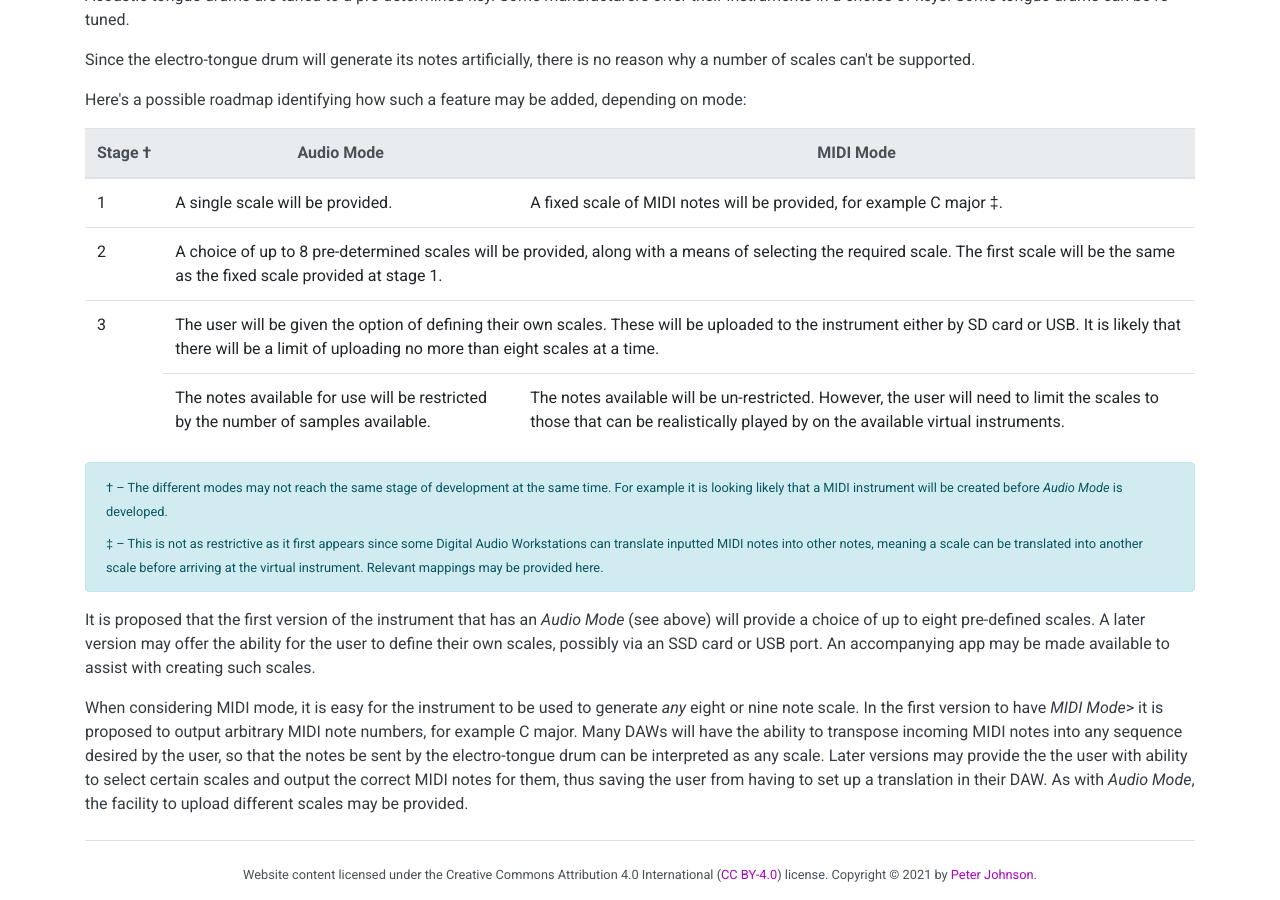
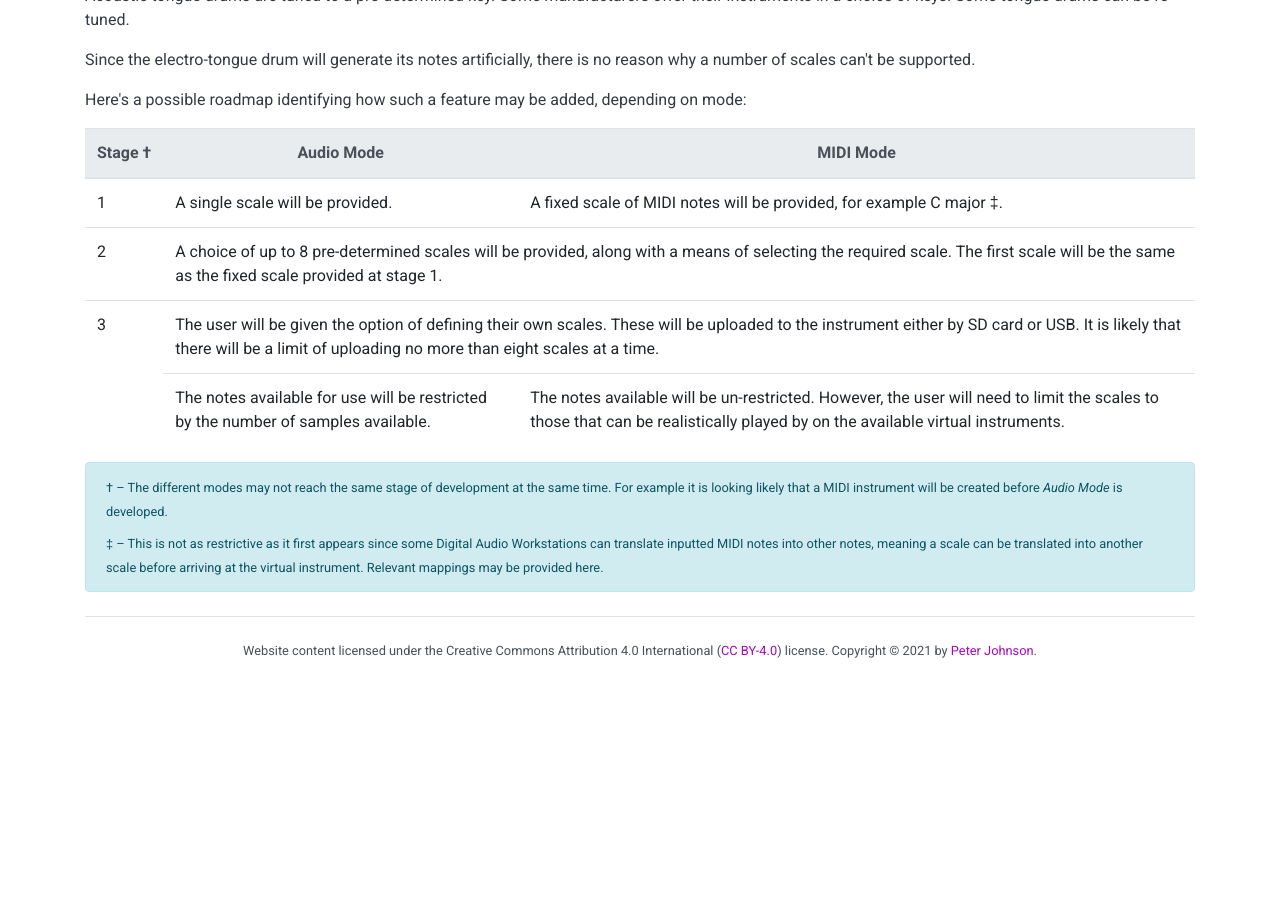
Before and after one commit to cahamo/cahamo.github.io, a Jekyll site: the page built from tongue-drum/index.html, in a window 1280 px wide and 900 px high, scrolled down 2807 px. Built offline with Jekyll 4.4.1, drawn with Linux system fonts in a browser that asks for light colours; comment, search, counter and statistics services are not loaded; after the commit the page ends 3483 px from its top, so only the background shows below that.

Commit message:
Update tongue-drum/index.html
Remove duplicate, contradictory information

```diff
--- a/tongue-drum/index.html
+++ b/tongue-drum/index.html
@@ -136,7 +136,3 @@ layout: default
     <p class="mb-0"><small>&Dagger; &ndash; This is not as restrictive as it first appears since some Digital Audio Workstations can translate inputted MIDI notes into other notes, meaning a scale can be translated into another scale before arriving at the virtual instrument. Relevant mappings may be provided here.</small></p>
 
 </div>
-
-<p>It is proposed that the first version of the instrument that has an <em>Audio Mode</em> (see above) will provide a choice of up to eight pre-defined scales. A later version may offer the ability for the user to define their own scales, possibly via an SSD card or USB port. An accompanying app may be made available to assist with creating such scales.</p>
-
-<p>When considering MIDI mode, it is easy for the instrument to be used to generate <em>any</em> eight or nine note scale. In the first version to have <em>MIDI Mode</em>> it is proposed to output arbitrary MIDI note numbers, for example C major. Many DAWs will have the ability to transpose incoming MIDI notes into any sequence desired by the user, so that the notes be sent by the electro-tongue drum can be interpreted as any scale. Later versions may provide the the user with ability to select certain scales and output the correct MIDI notes for them, thus saving the user from having to set up a translation in their DAW. As with <em>Audio Mode</em>, the facility to upload different scales may be provided.</p>
```
